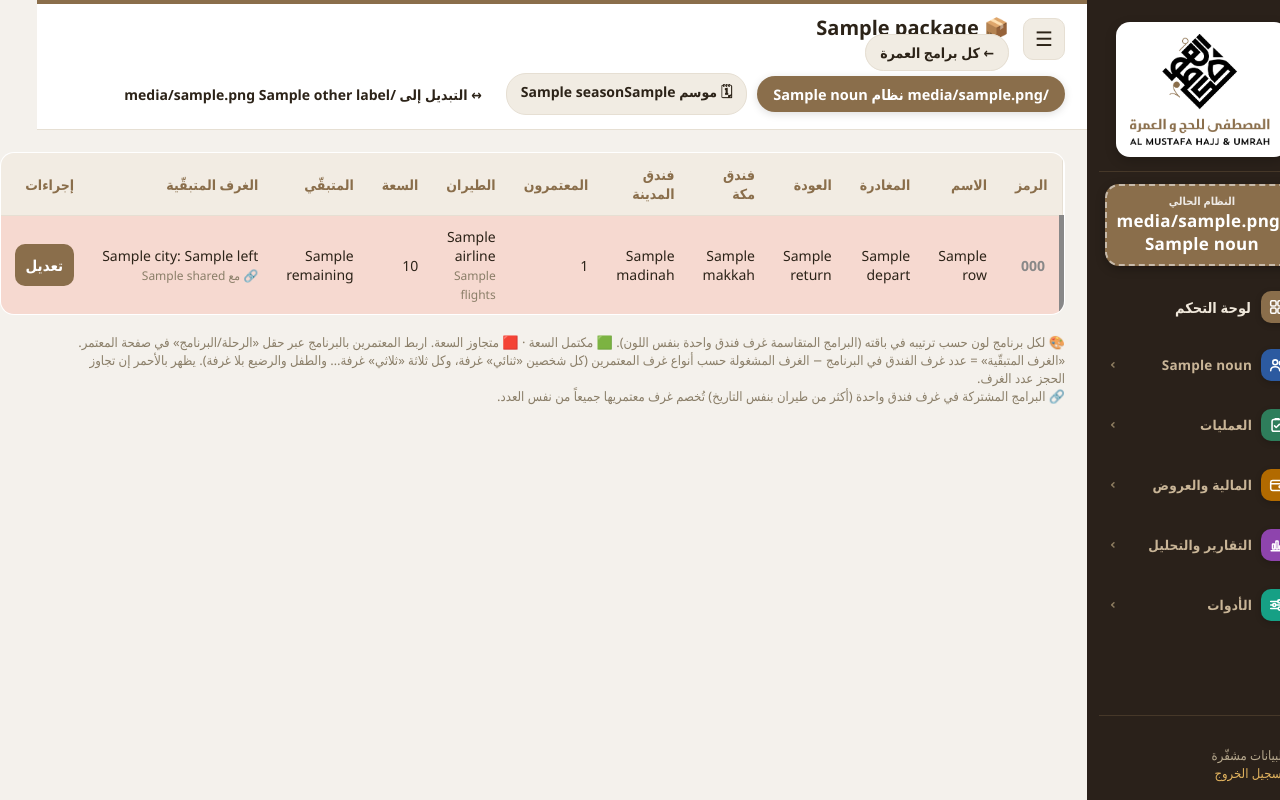
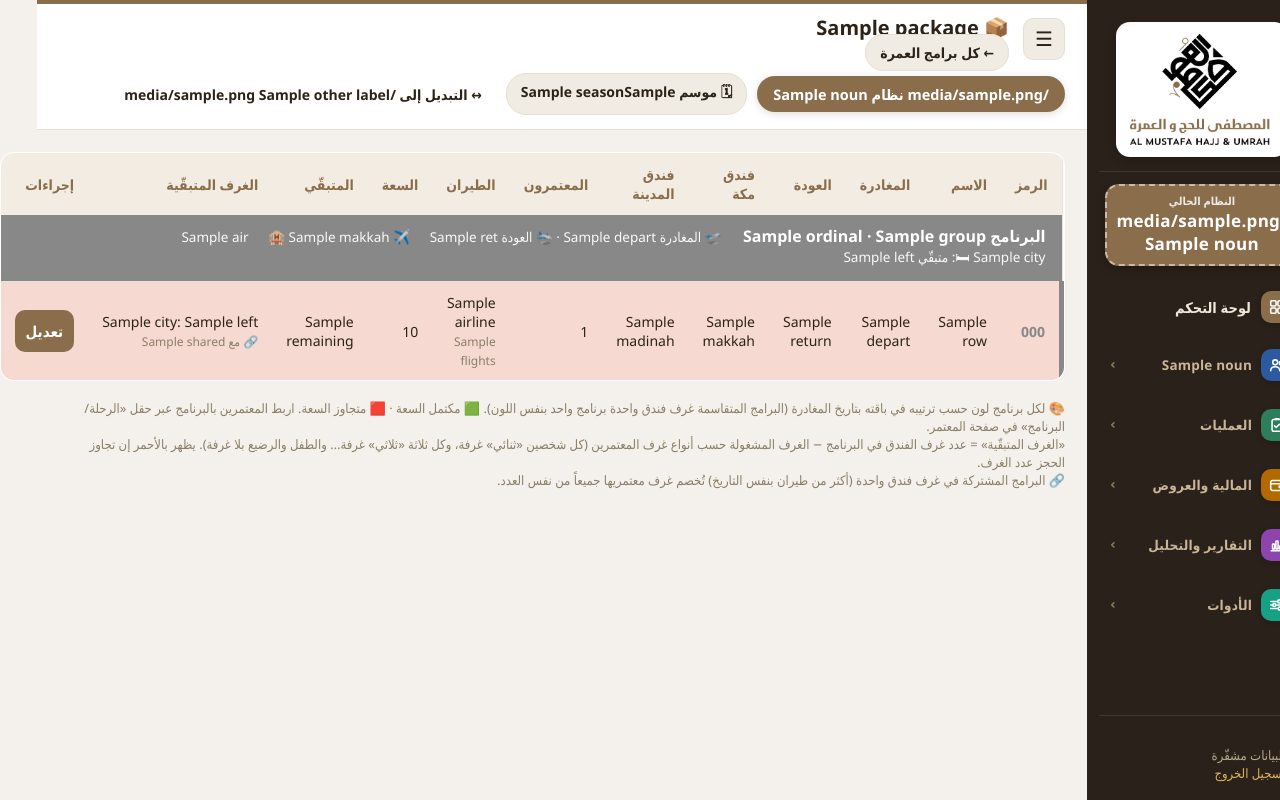
Before and after one commit to almustafahajj/almustafa-hajj, a Flask app: template webapp/templates/programs.html in a window 1280 px wide. Run offline with Flask 3, Linux system fonts and the light colour scheme; the template is opened without the code that fills it: most values are stand-ins (such as "Sample title", 1, 10 or a date in 2020).

Commit message:
شريط عنوان ملوّن فوق كل برنامج في صفحة الباقة مرتّباً بتاريخ المغادرة
Co-Authored-By: Claude Opus 5.5 <noreply@anthropic.com>

```diff
--- a/webapp/server.py
+++ b/webapp/server.py
@@ -384,7 +384,7 @@ def _ctx() -> dict:
         can_edit=bool(s is not None and s.can_edit))
 
 
-_BUILD_TAG = "2026-10-26c · لون لكل برنامج في الباقة"
+_BUILD_TAG = "2026-10-26d · شريط عنوان ملوّن لكل برنامج"
 _BUILD_ID = _BUILD_TAG.split(" · ")[0]      # يظهر في رأس صفحات المحرّر
 
 
@@ -1950,23 +1950,52 @@ _PROG_GROUPS = [
 _PROG_KEYS = [k for _t, fs in _PROG_GROUPS for k, _l, _ty in fs]
 
 
-# ألوان تمييز البرامج داخل الباقة: (لون الشريط، لون خلفية الصفّ)
+# ألوان تمييز البرامج داخل الباقة: (لون شريط العنوان، لون خلفية الصفوف)
 # (بلا أحمر أو أخضر كي لا تُخلط بألوان «متجاوز/مكتمل السعة»)
-_PROG_COLORS = [("#2C5AA0", "#EAF1FB"), ("#8E44AD", "#F4EBF8"),
-                ("#B26A00", "#FDF1DE"), ("#0E7C9B", "#E2F3F8"),
-                ("#B03A7A", "#FAE9F2"), ("#4B4FB5", "#ECECFA"),
-                ("#7A5230", "#F3ECE4"), ("#34495E", "#ECEFF3")]
-
-
-def _color_rows(rows) -> None:
-    """يعطي كل برنامج لوناً حسب ترتيبه داخل باقته (الأول لون، الثاني لون…).
-    البرامج المتقاسمة غرف فندق واحدة (طيران آخر بنفس التاريخ) بلون واحد،
-    واللون نفسه في صفحة الباقة وفي قائمة كل البرامج."""
-    order: dict = {}
+_PROG_COLORS = [("#1F5FAD", "#DCE8F8"), ("#7B3FA0", "#EDE0F5"),
+                ("#C26A00", "#FCE6C8"), ("#0B7A99", "#D5EEF5"),
+                ("#A8336F", "#F7DCEA"), ("#3F43A8", "#E0E1F7"),
+                ("#7A5230", "#EEE2D6"), ("#34495E", "#E1E6EC")]
+_ORDINALS = ("الأول", "الثاني", "الثالث", "الرابع", "الخامس", "السادس",
+             "السابع", "الثامن", "التاسع", "العاشر")
+
+
+def _color_rows(rows, dates: dict = None) -> None:
+    """يرقّم البرامج داخل كل باقة (الأول، الثاني…) حسب تاريخ المغادرة ويعطي
+    كلاً لونه. البرامج المتقاسمة غرف فندق واحدة (طيران آخر بنفس التاريخ)
+    برنامج واحد بلون واحد، واللون نفسه في صفحة الباقة وفي قائمة كل البرامج."""
+    dates = dates or {}
+    first: dict = {}
+    for i, r in enumerate(rows):
+        first.setdefault((r["package"], r["pool"]), i)
+    by_pkg: dict = {}
+    for (pkg, pool), i in first.items():
+        by_pkg.setdefault(pkg, []).append((dates.get(pool) or "9999", i, pool))
+    num = {(pkg, pool): n for pkg, lst in by_pkg.items()
+           for n, (_d, _i, pool) in enumerate(sorted(lst))}
     for r in rows:
-        seen = order.setdefault(r["package"], {})
-        idx = seen.setdefault(r["pool"], len(seen))
-        r["color"], r["tint"] = _PROG_COLORS[idx % len(_PROG_COLORS)]
+        n = num[(r["package"], r["pool"])]
+        r["gnum"] = n + 1
+        r["color"], r["tint"] = _PROG_COLORS[n % len(_PROG_COLORS)]
+
+
+def _program_groups(rows) -> list:
+    """صفوف صفحة الباقة مجمّعة: لكل برنامج شريط عنوان ثم صفوف طيرانه."""
+    rows.sort(key=lambda r: (r["gnum"], r["pool"] != r["code"]))
+    groups: list = []
+    for r in rows:
+        if not groups or groups[-1]["num"] != r["gnum"]:
+            n = r["gnum"]
+            groups.append({"num": n, "color": r["color"], "rows": [],
+                           "ordinal": _ORDINALS[n - 1] if n <= len(_ORDINALS)
+                           else f"رقم {n}"})
+        groups[-1]["rows"].append(r)
+    for g in groups:
+        head = g["rows"][0]
+        g.update(name=head["name"], depart=head["depart"], ret=head["return"],
+                 makkah=head["makkah"], rooms=head["rooms"],
+                 airlines=[(r["airline"], r["code"]) for r in g["rows"]])
+    return groups
 
 
 def _share_choices(trip, trips) -> list:
@@ -2024,7 +2053,7 @@ def programs():
     for r in rows:
         r["package"] = pkg_of.get(r["code"], "")
         r["pool"] = pools[r["code"]][0].code
-    _color_rows(rows)
+    _color_rows(rows, {t.code: str(t.depart_date or "").strip() for t in trips})
     # صفحة باقة مستقلّة (?package=): برامجها فقط + إضافة برامج مسجّلة إليها
     package = (request.args.get("package") or "").strip()
     others = []
@@ -2034,8 +2063,9 @@ def programs():
         # البرنامج يتبع باقة واحدة: لا يُعرض للإضافة إلا ما ليس في باقة
         others = [r for r in rows if not r["package"]]
         rows = [r for r in rows if r["package"] == package]
+    groups = _program_groups(rows) if package else []
     return render_template("programs.html", active="programs", rows=rows,
-                           package=package, others=others,
+                           package=package, others=others, groups=groups,
                            msg=request.args.get("msg", ""), **_ctx())
 
 
--- a/webapp/static/style.css
+++ b/webapp/static/style.css
@@ -368,3 +368,11 @@ table.data tr.pcol td:first-child{ border-inline-start:6px solid var(--pc); font
   color:var(--pc); }
 table.data tr.pcol:not(.rover):not(.rfull) td{ background:var(--pt); }
 table.data tr.pcol:hover td{ filter:brightness(.97); }
+/* شريط عنوان ملوّن فوق كل برنامج في صفحة الباقة */
+table.data tr.pg-head td, table.data tr.pg-head:hover td{ background:var(--pc); color:#fff;
+  padding:10px 16px; border-top:none; filter:none; }
+table.data tr.pg-head .pg-title{ font-weight:800; font-size:16px; margin-inline-end:18px; }
+table.data tr.pg-head .pg-meta{ font-size:13.5px; margin-inline-end:16px; white-space:nowrap;
+  opacity:.95; }
+table.data tr.pg-gap td, table.data tr.pg-gap:hover td{ background:var(--bg, #fff);
+  border:none; padding:7px; }
--- a/webapp/templates/programs.html
+++ b/webapp/templates/programs.html
@@ -16,7 +16,7 @@
     <th>فندق مكة</th><th>فندق المدينة</th><th>المعتمرون</th><th>الطيران</th>
     <th>السعة</th><th>المتبقّي</th><th>الغرف المتبقّية</th><th>إجراءات</th></tr></thead>
   <tbody>
-  {% for r in rows %}
+  {% macro prow(r) %}
     <tr class="pcol {{ 'rover' if r.over else ('rfull' if r.full else '') }}" style="--pc:{{ r.color }};--pt:{{ r.tint }}">
       <td>{{ r.code }}</td><td>{{ r.name }}</td>
       {% if not package %}<td>{% if r.package %}<a href="{{ url_for('programs', package=r.package) }}">📦 {{ r.package }}</a>{% else %}—{% endif %}</td>{% endif %}
@@ -43,11 +43,29 @@
         {% endif %}
       </td>
     </tr>
+  {% endmacro %}
+  {% if package %}
+  {% for g in groups %}
+    {% if not loop.first %}<tr class="pg-gap"><td colspan="12"></td></tr>{% endif %}
+    <tr class="pg-head" style="--pc:{{ g.color }}"><td colspan="12">
+      <span class="pg-title">البرنامج {{ g.ordinal }} · {{ g.name }}</span>
+      <span class="pg-meta">🛫 المغادرة <bdi dir="ltr">{{ g.depart }}</bdi>{% if g.ret != '—' %} · 🛬 العودة <bdi dir="ltr">{{ g.ret }}</bdi>{% endif %}</span>
+      <span class="pg-meta">✈️ {% for air, code in g.airlines %}{{ air if air != '—' else code }}{% if not loop.last %} + {% endif %}{% endfor %}</span>
+      {% if g.makkah != '—' %}<span class="pg-meta">🏨 {{ g.makkah }}</span>{% endif %}
+      {% for city, avail, used, left in g.rooms %}<span class="pg-meta">🛏 {{ city }}: {% if left < 0 %}⚠ زيادة {{ -left }}{% else %}متبقّي {{ left }}{% endif %}</span>{% endfor %}
+    </td></tr>
+    {% for r in g.rows %}{{ prow(r) }}{% endfor %}
+  {% else %}
+    <tr><td colspan="12" style="text-align:center;color:var(--muted)">
+      لا برامج في هذه الباقة بعد — أضف من البرامج المسجّلة أدناه، أو «➕ برنامج جديد في هذه الباقة».</td></tr>
+  {% endfor %}
+  {% else %}
+  {% for r in rows %}{{ prow(r) }}
   {% else %}
     <tr><td colspan="13" style="text-align:center;color:var(--muted)">
-      {% if package %}لا برامج في هذه الباقة بعد — أضف من البرامج المسجّلة أدناه، أو «➕ برنامج جديد في هذه الباقة».
-      {% else %}لا برامج بعد. أنشئ أوّل برنامج من «➕ برنامج جديد».{% endif %}</td></tr>
+      لا برامج بعد. أنشئ أوّل برنامج من «➕ برنامج جديد».</td></tr>
   {% endfor %}
+  {% endif %}
   </tbody>
 </table>
 
@@ -80,8 +98,8 @@
 {% endif %}
 {% endif %}
 
-<p class="hint-note">🎨 لكل برنامج لون حسب ترتيبه في باقته (البرامج المتقاسمة غرف
-  فندق واحدة بنفس اللون). 🟩 مكتمل السعة · 🟥 متجاوز السعة. اربط المعتمرين بالبرنامج
+<p class="hint-note">🎨 لكل برنامج لون حسب ترتيبه في باقته بتاريخ المغادرة (البرامج
+  المتقاسمة غرف فندق واحدة برنامج واحد بنفس اللون). 🟩 مكتمل السعة · 🟥 متجاوز السعة. اربط المعتمرين بالبرنامج
   عبر حقل «الرحلة/البرنامج» في صفحة المعتمر.<br>
   «الغرف المتبقّية» = عدد غرف الفندق في البرنامج − الغرف المشغولة حسب أنواع غرف
   المعتمرين (كل شخصين «ثنائي» غرفة، وكل ثلاثة «ثلاثي» غرفة… والطفل والرضيع بلا
```
Also changed, not shown: tests/test_program_list.py (+14 -0 lines).
